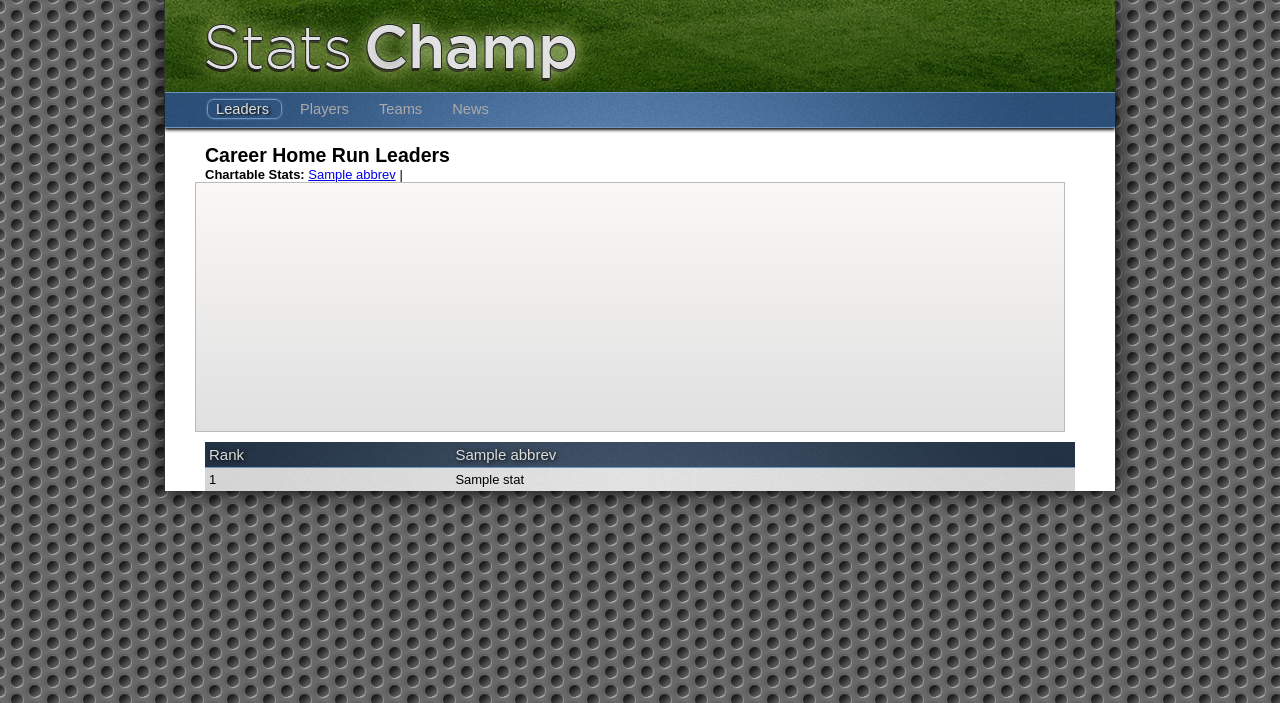
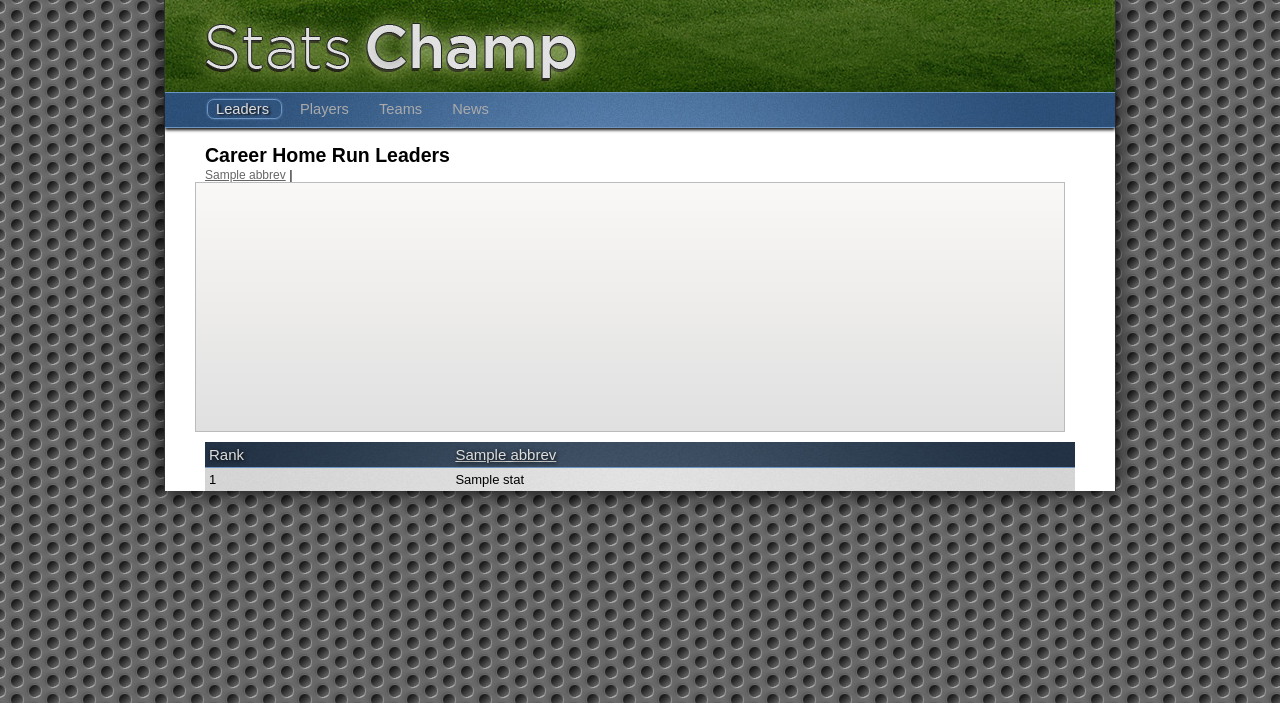
Before and after one commit to dandelany/SportsStats, a Django app: template templates/mlb/index.html in a window 1280 px wide. Shown: the top 703 px of the page. Run offline with Django 3.2, Linux system fonts and the light colour scheme; the template is opened without the code that fills it: most values are stand-ins (such as "Sample title", 1, 10 or a date in 2020).

Commit message:
added link styles, added links to table header

```diff
--- a/sportsstats/mlb/static/css/styles.css
+++ b/sportsstats/mlb/static/css/styles.css
@@ -74,6 +74,10 @@ body {
 #content {
 	margin: 0 40px;
 }
+.smallgrey a {
+	color: #666;
+	font-size: 9pt;
+}
 #fig {
   width: 100%;
   height: 250px;
@@ -94,6 +98,9 @@ body {
     text-align: left;
     text-shadow: 1px 1px 4px #000000;
 }
+#content table thead tr a{
+	color: #DDDDDD;
+}
 #content table thead tr td {
 	border-bottom: 1px solid #6C95C2;
 }
@@ -108,6 +115,9 @@ body {
 }
 #content table tbody td {
 	text-align: left;
+}
+#content table tbody td a {
+	color: #223142;
 }
 div.tooltip {
 	display: none;
--- a/templates/mlb/index.html
+++ b/templates/mlb/index.html
@@ -45,12 +45,13 @@
 	<div id="content">
 	<h2 style="margin-bottom:0;">Career <span class="statFieldLongName">Home Run</span> Leaders</h2>
 
-	<strong>Chartable Stats: </strong>
+	<span class="smallgrey">
 	{% for field in playerBattingCareerFields %}
-		{% if field.fieldName != 'Player' %}
+		{% if field.fieldName != 'Player' and field.fieldName != 'GamesBatting' %}
 			<a href="#" class="chartStat" field="{{ field.fieldName }}" longname="{{ field.longName }}">{{ field.abbrev }}</a> |
 		{% endif %}
 	{% endfor %}
+	</span>
 
 	<div id="fig"></div>
 
@@ -62,7 +63,7 @@
 				<td>Rank</td>
 				{% for field in playerBattingCareerFields %}
 					{% if field.fieldName != 'GamesBatting' %}
-						<td>{{ field.abbrev }}</td>
+						<td><a href="#" class="chartStat" field="{{ field.fieldName }}" longname="{{ field.longName }}">{{ field.abbrev }}</a></td>
 					{% endif %}
 				{% endfor %}
 
@@ -97,7 +98,7 @@ $(function() {
 	plotLeaders();
 	bindTooltips();
 
-	$('a.chartStat').bind('click', function (event) {
+	$('a.chartStat').live('click', function (event) {
 		var fieldAbbrev = $(this).html();
 		var fieldLongName = $(this).attr('longname');
 		if (fieldAbbrev) {
--- a/templates/mlb/table.html
+++ b/templates/mlb/table.html
@@ -4,7 +4,7 @@
 			<td>Rank</td>
 			{% for field in playerBattingCareerFields %}
 				{% if field.fieldName != 'GamesBatting' %}
-					<td>{{ field.abbrev }}</td>
+					<td><a href="#" class="chartStat" field="{{ field.fieldName }}" longname="{{ field.longName }}">{{ field.abbrev }}</a></td>
 				{% endif %}
 			{% endfor %}
 
```
